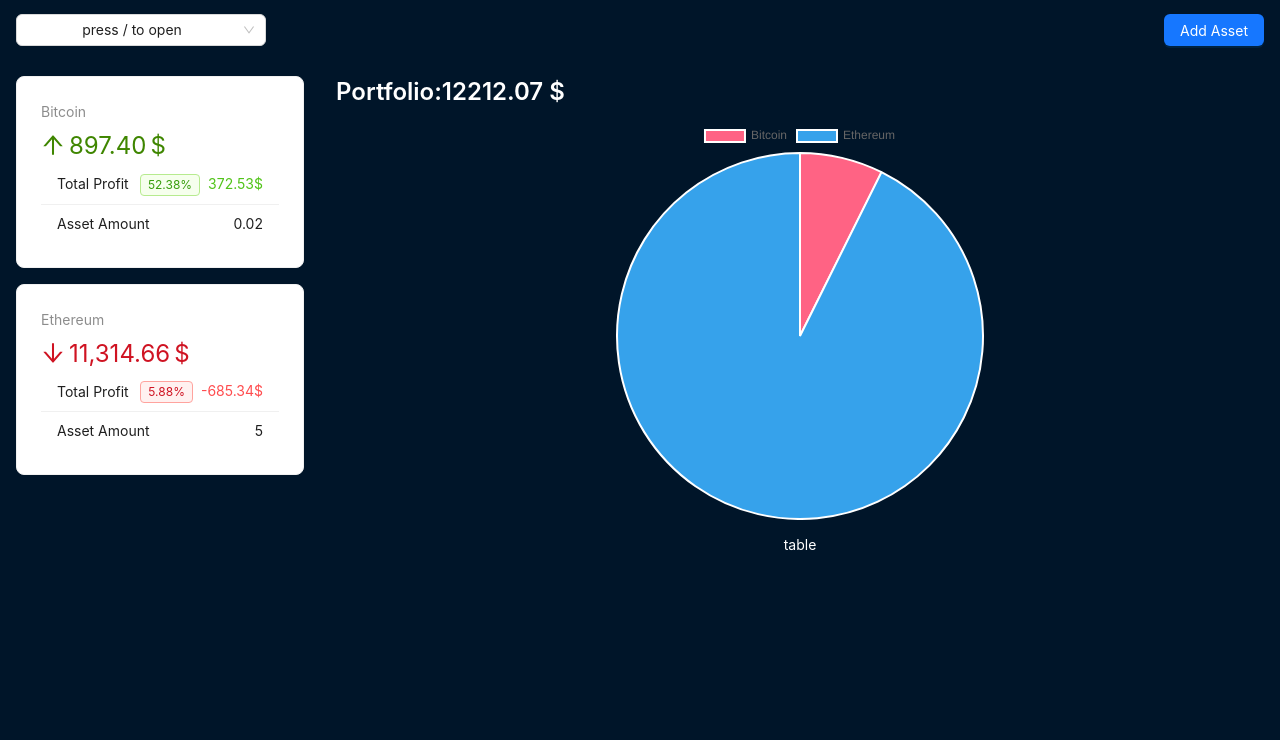
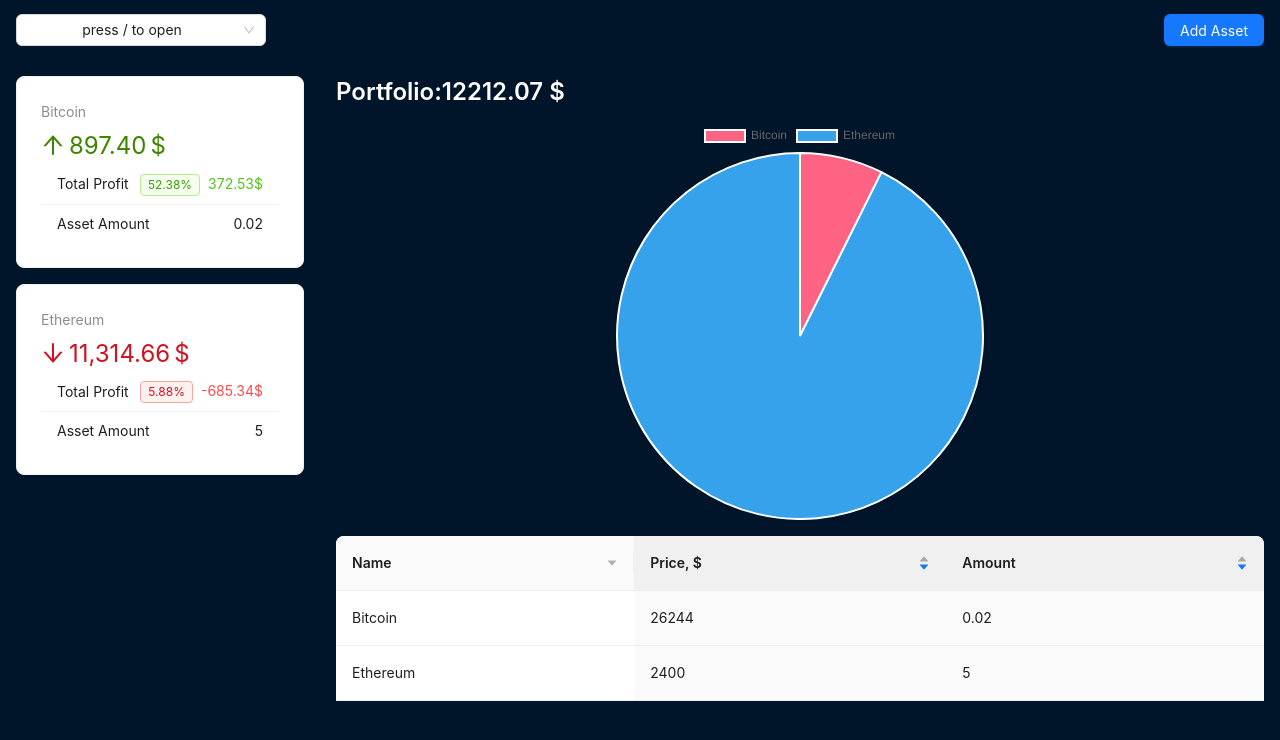
Before and after one commit to daniielkondratiuk/react-crypto-app, a React (Vite) app: page / in a window 1280 px wide. Shown: the top 740 px of the page. Built offline with nearby package versions, Linux system fonts and the light colour scheme.

Commit message:
feat table

```diff
--- a/src/api.js
+++ b/src/api.js
@@ -4,7 +4,7 @@
     return new Promise((resolve) => {
         setTimeout(() => {
             resolve(cryptoData)
-        }, 5)
+        }, 1500)
     })
 }
 
@@ -12,6 +12,6 @@
     return new Promise((resolve) => {
         setTimeout(() => {
             resolve(cryptoAssets)
-        }, 5)
+        }, 1500)
     })
 }
--- a/src/components/layout/AssetsTable.jsx
+++ b/src/components/layout/AssetsTable.jsx
@@ -1,7 +1,43 @@
 import React from 'react';
+import { Table } from 'antd';
+import {useCrypto} from "../../context/crypto-context.jsx";
+
+const columns = [
+    {
+        title: 'Name',
+        dataIndex: 'name',
+        sorter: (a, b) => a.name.length - b.name.length,
+        sortDirections: ['descend'],
+    },
+    {
+        title: 'Price, $',
+        dataIndex: 'price',
+        defaultSortOrder: 'descend',
+        sorter: (a, b) => a.price - b.price,
+    },
+    {
+        title: 'Amount',
+        dataIndex: 'amount',
+        defaultSortOrder: 'descend',
+        sorter: (a, b) => a.amount - b.amount,
+
+    },
+]
 
 export default function AssetsTable() {
+    const {assets} = useCrypto()
+
+    const data = assets.map((a)=> ({
+        key: a.id,
+        name: a.name,
+        price: a.price,
+        amount: a.amount
+    }))
     return (
-        <div>table</div>
+        <Table
+            pagination={false}
+            columns={columns}
+            dataSource={data}
+        />
     );
 }
--- a/src/context/crypto-context.jsx
+++ b/src/context/crypto-context.jsx
@@ -41,6 +41,7 @@
     }, []);
 
     function addAsset(newAsset) {
+        console.log(newAsset)
         setAssets((prev)=> mapAssets([...prev, newAsset], crypto))
     }
 
```
